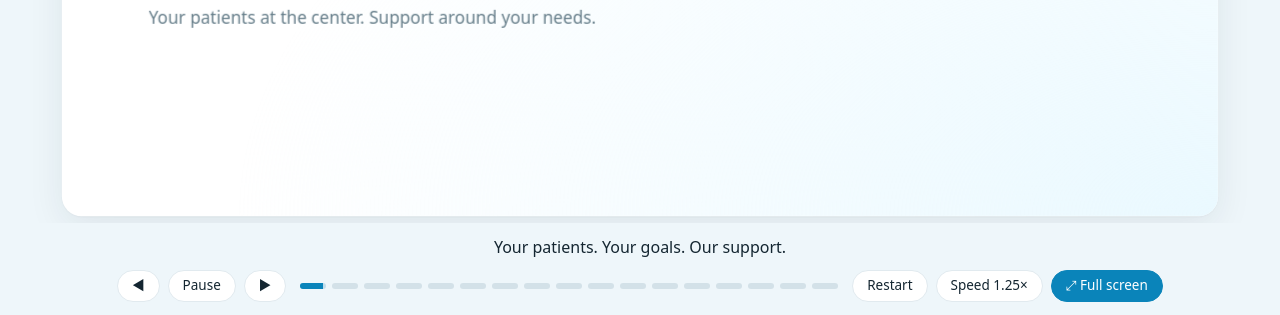
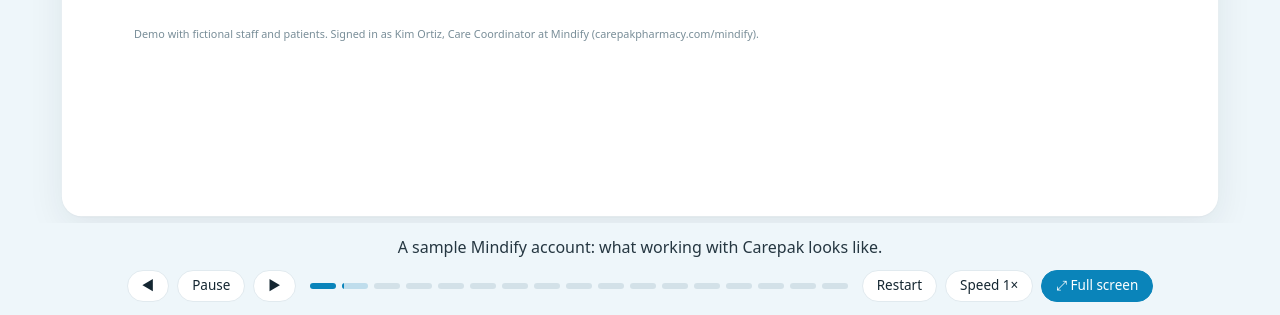
Before and after one commit to wonshon-cmd/carepak-site, a plain HTML site: page letsconnect/presentation/index.html in a window 1280 px wide. Shown: the part 485-800 px from the top of the page. Drawn offline with Linux system fonts and the light colour scheme.

Commit message:
Presentation: chat stories at 2x, other slides at 1.5x; Speed button scales both
Co-Authored-By: Claude Opus 5.5 <noreply@anthropic.com>
Claude-Session: https://claude.ai/code/session_01HiA1GooPrMGJBDQz5GNcWJ

```diff
--- a/letsconnect/presentation/index.html
+++ b/letsconnect/presentation/index.html
@@ -234,7 +234,7 @@ table.rates{width:100%;border-collapse:collapse;font-size:15px}
     <button class="cbtn" id="next" aria-label="Next scene">▶</button>
     <div class="dots" id="dots"></div>
     <button class="cbtn" id="restart">Restart</button>
-    <button class="cbtn" id="spd" aria-label="Playback speed">Speed 1.25×</button>
+    <button class="cbtn" id="spd" aria-label="Playback speed">Speed 1×</button>
     <button class="cbtn fs" id="fs" aria-label="Full screen">⤢ Full screen</button>
   </div>
 </div>
@@ -244,7 +244,7 @@ table.rates{width:100%;border-collapse:collapse;font-size:15px}
   var $ = function (s, r) { return (r || document).querySelector(s); };
   var stage = $("#stage"), cap = $("#cap");
   var token = 0, paused = false, scene = 0, sceneStart = 0, sceneElapsed = 0;
-  var SPEEDS = [1, 1.25, 1.5, 2], SPEED = 1.25; // viewers can change it with the Speed button
+  var FACTORS = [0.75, 1, 1.25], FACTOR = 1, SCENE_BASE = 1.5; // chat stories play at 2x, other slides at 1.5x; the Speed button scales both
   var REDUCED = window.matchMedia && matchMedia("(prefers-reduced-motion: reduce)").matches;
 
   // ---- fit the 1280x720 stage to the window ----
@@ -258,7 +258,7 @@ table.rates{width:100%;border-collapse:collapse;font-size:15px}
   function wait(ms) {
     var t = token;
     return new Promise(function (res, rej) {
-      var left = ms / SPEED, last = performance.now();
+      var left = ms / (SCENE_BASE * FACTOR), last = performance.now();
       (function tick() {
         if (t !== token) return rej("cancel");
         var now = performance.now();
@@ -390,7 +390,7 @@ table.rates{width:100%;border-collapse:collapse;font-size:15px}
       say("A sample Mindify account: what working with Carepak looks like.");
       await wait(5500);
     } },
-    { name: "Story 1", run: async function () {
+    { name: "Story 1", fast: true, run: async function () {
       resetThreads();
       app({ title: THREADS.s1.title });
       drawList(["s1", "r1", "r2"], "s1");
@@ -432,7 +432,7 @@ table.rates{width:100%;border-collapse:collapse;font-size:15px}
       say("Urgent delivery: answered in under a minute, tracked to the door, zero phone calls.");
       await wait(3200);
     } },
-    { name: "Story 2", run: async function () {
+    { name: "Story 2", fast: true, run: async function () {
       resetThreads(); THREADS.s1.title = "Urgent · Invega Sustenna · R. Delgado"; THREADS.s1.tag = "Delivered"; THREADS.s1.light = "ok";
       app({ title: THREADS.s2.title });
       drawList(["s2", "s1", "r1"], "s2");
@@ -648,20 +648,20 @@ table.rates{width:100%;border-collapse:collapse;font-size:15px}
   function drawDots() {
     Array.prototype.forEach.call(dots.children, function (d, i) {
       d.className = "dot" + (i < scene ? " done" : i === scene ? " on" : "");
-      d.firstChild.style.width = i === scene ? Math.min(100, sceneElapsed * SPEED / EST[i] * 100) + "%" : "0";
+      d.firstChild.style.width = i === scene ? Math.min(100, sceneElapsed * SCENE_BASE * FACTOR / EST[i] * 100) + "%" : "0";
     });
   }
   setInterval(drawDots, 200);
   async function go(i) {
     if (i < 0) i = 0;
     if (i >= SCENES.length) { scene = SCENES.length - 1; drawDots(); return; }
-    token++; scene = i; sceneElapsed = 0; WF = null; drawDots();
+    token++; scene = i; sceneElapsed = 0; WF = null; SCENE_BASE = SCENES[i].fast ? 2 : 1.5; drawDots();
     var t = token;
     try { await SCENES[i].run(); } catch (e) { if (e !== "cancel") throw e; return; }
     if (t === token) go(i + 1);
   }
   function setPaused(p) { paused = p; $("#play").textContent = p ? "Play" : "Pause"; $("#play").setAttribute("aria-label", p ? "Play" : "Pause"); }
-  $("#play").onclick = function () { if (scene === SCENES.length - 1 && sceneElapsed * SPEED >= EST[scene]) { setPaused(false); return go(0); } setPaused(!paused); };
+  $("#play").onclick = function () { if (scene === SCENES.length - 1 && sceneElapsed * SCENE_BASE * FACTOR >= EST[scene]) { setPaused(false); return go(0); } setPaused(!paused); };
   $("#next").onclick = function () { go(scene + 1); };
   $("#prev").onclick = function () { go(scene - 1); };
   $("#restart").onclick = function () { setPaused(false); go(0); };
@@ -672,8 +672,8 @@ table.rates{width:100%;border-collapse:collapse;font-size:15px}
   });
   // ---- playback speed ----
   $("#spd").onclick = function () {
-    SPEED = SPEEDS[(SPEEDS.indexOf(SPEED) + 1) % SPEEDS.length];
-    this.textContent = "Speed " + SPEED + "×";
+    FACTOR = FACTORS[(FACTORS.indexOf(FACTOR) + 1) % FACTORS.length];
+    this.textContent = "Speed " + FACTOR + "×";
   };
   // ---- full screen (falls back to opening this page on its own, e.g. on iPhone) ----
   var root = document.documentElement, fsBtn = $("#fs");
```
Also changed, not shown: letsconnect/index.html (+2 -2 lines).
